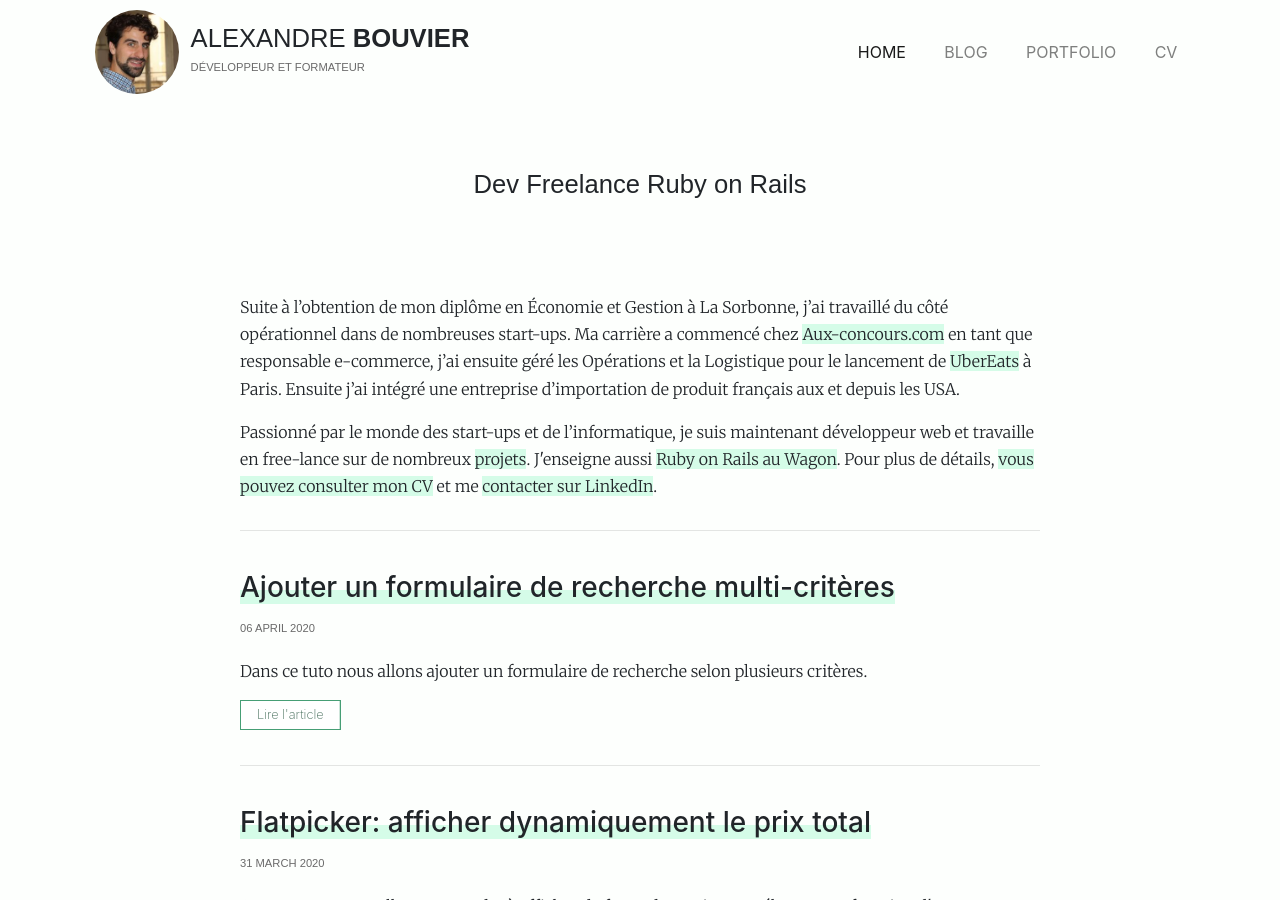
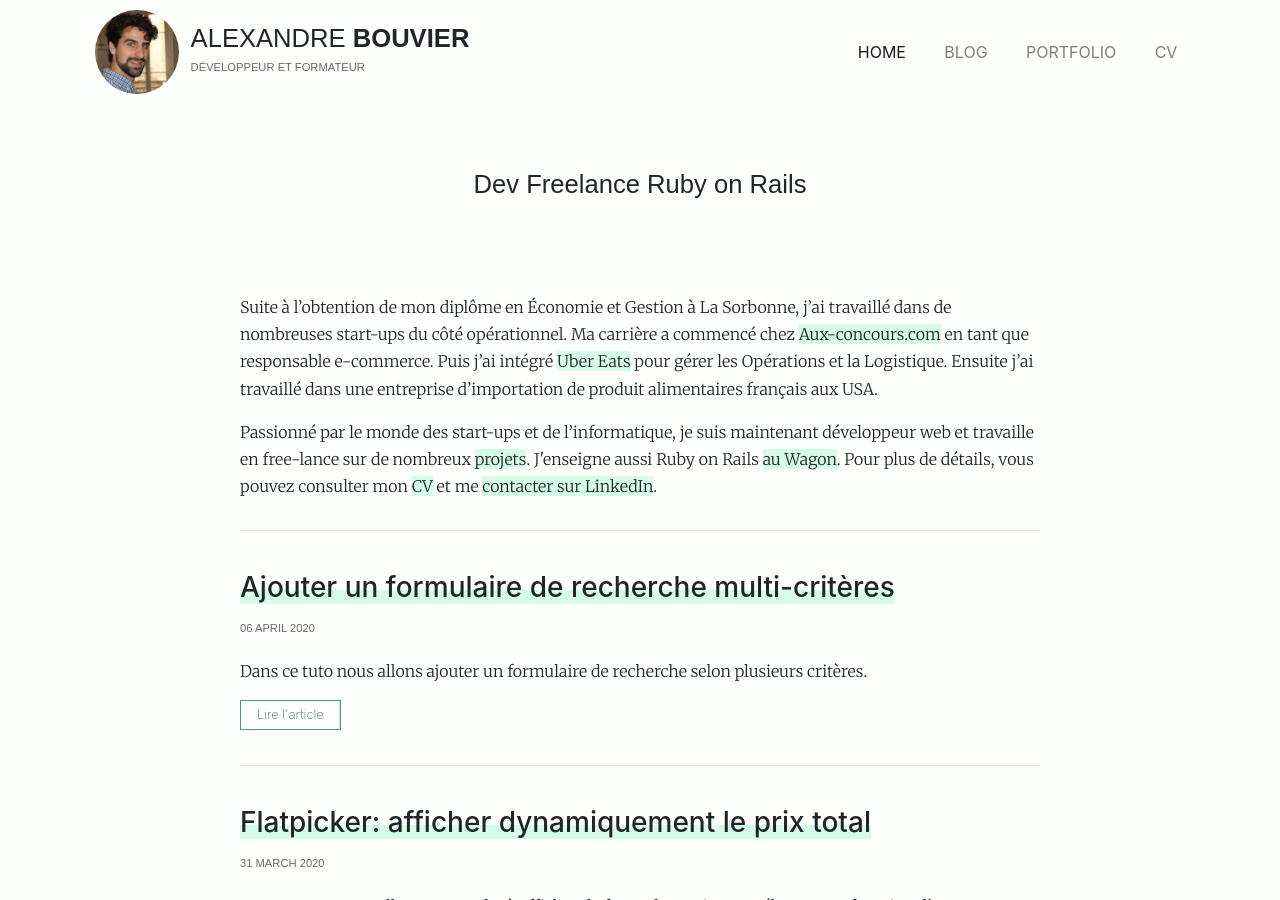
Before and after one commit to alexandrebk/alexandrebk.github.io, a Jekyll site: the page built from index.html, in a window 1280 px wide and 900 px high. Built offline with Jekyll 4.4.1, drawn with Linux system fonts in a browser that asks for light colours; nearby versions of some CDN libraries.

Commit message:
Updates presentation on homepage

```diff
--- a/index.html
+++ b/index.html
@@ -9,12 +9,12 @@ title:  Alexandre Bouvier
     </div>
     <div style="margin: 30px 0">
       <p>
-         Suite à l’obtention de mon diplôme en Économie et Gestion à La Sorbonne, j’ai travaillé du côté opérationnel dans de nombreuses start-ups. Ma carrière a commencé chez <a href="http://www.aux-concours.com/" class="highlighted">Aux-concours.com</a> en tant que responsable e-commerce, j’ai ensuite géré les Opérations et la Logistique pour le lancement de <a href="https://www.ubereats.com/fr-FR/paris/" class="highlighted">UberEats</a> à Paris. Ensuite j’ai intégré une entreprise d’importation de produit français aux et depuis les USA.
+         Suite à l’obtention de mon diplôme en Économie et Gestion à La Sorbonne, j’ai travaillé dans de nombreuses start-ups du côté opérationnel. Ma carrière a commencé chez <a href="http://www.aux-concours.com/" class="highlighted">Aux-concours.com</a> en tant que responsable e-commerce. Puis j’ai intégré <a href="https://www.ubereats.com/fr-FR/paris/" class="highlighted">Uber Eats</a> pour gérer les Opérations et la Logistique. Ensuite j’ai travaillé dans une entreprise d’importation de produit alimentaires français aux USA.
       </p>
       <p>
         Passionné par le monde des start-ups et de l’informatique, je suis maintenant développeur web et travaille en free-lance sur de nombreux <a href="/portfolio.html" class="highlighted">projets</a>.
-        J'enseigne aussi <a href="https://www.lewagon.com/lille" class="highlighted">Ruby on Rails au Wagon</a>.
-        Pour plus de détails, <a href="https://alexandrebk.github.io/curriculum-vitae/curriculum-vitae.pdf" class="highlighted">vous pouvez consulter mon CV</a> et me <a href="https://www.linkedin.com/in/alexandre-bouvier-4b9a85101/" class="highlighted">contacter sur LinkedIn</a>.
+        J'enseigne aussi Ruby on Rails <a href="https://www.lewagon.com/lille" class="highlighted">au Wagon</a>.
+        Pour plus de détails, vous pouvez consulter mon <a href="https://alexandrebk.github.io/curriculum-vitae/curriculum-vitae.pdf" class="highlighted">CV</a> et me <a href="https://www.linkedin.com/in/alexandre-bouvier-4b9a85101/" class="highlighted">contacter sur LinkedIn</a>.
       </p>
     </div>
     <ul class="page-blog">
@@ -47,5 +47,4 @@ title:  Alexandre Bouvier
       {% endfor %}
     </ul>
   </div>
-
 </div>
```
